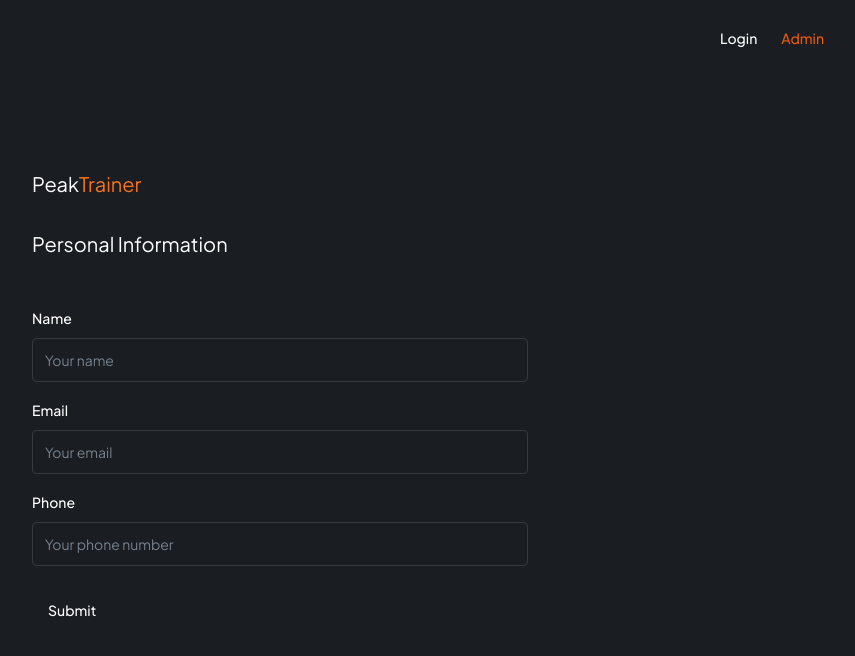
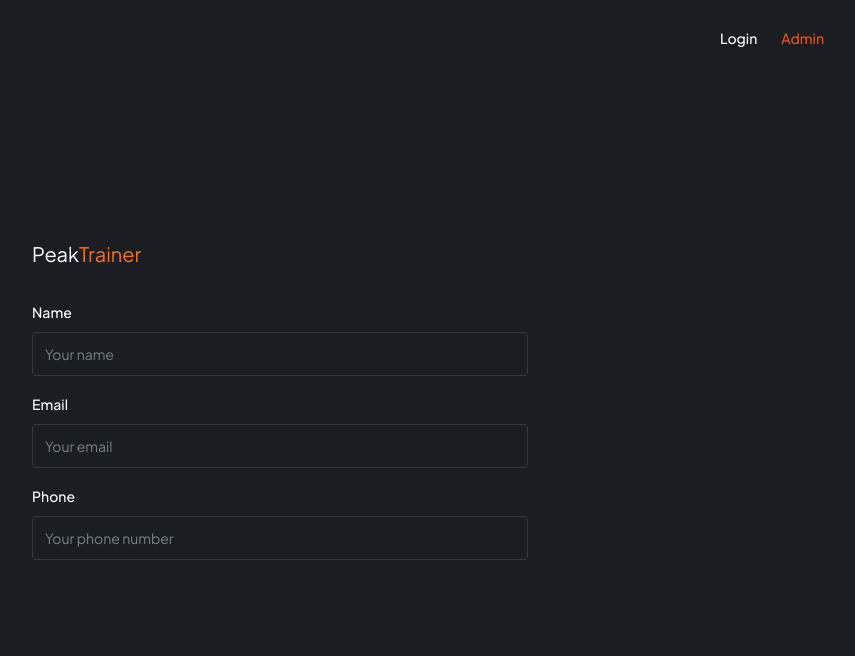
Before and after one commit to peckal33t/peaktrainer, a Next.js app: page /register in a window 1280 px wide. Shown: the top 656 px of the page, without its empty margins (360-1215 px from the left). Built offline with nearby package versions, Linux system fonts and the light colour scheme.

Commit message:
Moving the basic form to the home page.

```diff
--- a/app/page.tsx
+++ b/app/page.tsx
@@ -1,3 +1,4 @@
+import ClientForm from "@/components/forms/ClientForm";
 import { Button } from "@/components/ui/button";
 import Link from "next/link";
 
@@ -31,6 +32,9 @@ export default function Home() {
             all-in-one app streamlines scheduling, client tracking, and session
             management, helping you stay organized and focus on your success.
           </p>
+          <br />
+          <ClientForm />
+
           <Link href="/register">
             <Button
               type="button"
--- a/components/forms/ClientForm.tsx
+++ b/components/forms/ClientForm.tsx
@@ -47,10 +47,6 @@ const ClientForm = () => {
   return (
     <Form {...form}>
       <form onSubmit={form.handleSubmit(onSubmit)} className="space-y-6 flex-1">
-        <section className="mb-12 space-y-4">
-          <h1 className="text-xl">Personal Information</h1>
-        </section>
-
         <div className="space-y-4">
           <FormField
             control={form.control}
@@ -107,8 +103,6 @@ const ClientForm = () => {
             )}
           />
         </div>
-
-        <Button type="submit">Submit</Button>
       </form>
     </Form>
   );
```
